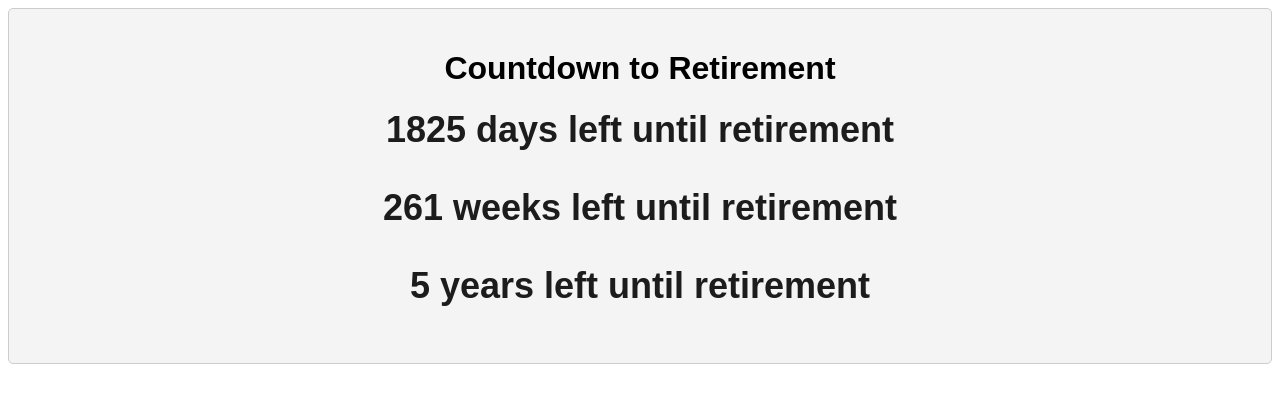
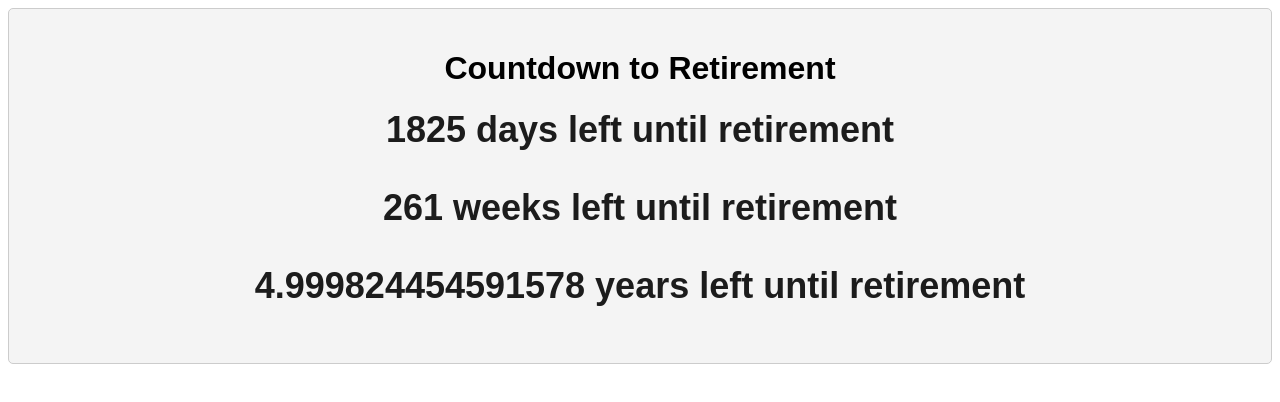
Before and after one commit to cstanleyhns/retirement, a Vue app: page / in a window 1280 px wide. Shown: the top 402 px of the page. Built offline with nearby package versions, Linux system fonts and the light colour scheme.

Commit message:
updated years

```diff
--- a/src/App.vue
+++ b/src/App.vue
@@ -32,7 +32,7 @@ export default {
     },
     yearsLeft() {
       const oneYear = 365 * 24 * 60 * 60 * 1000; // hours*minutes*seconds*milliseconds
-      const diffYears = Math.round(Math.abs((this.retirementDate - this.currentDate) / oneYear));
+      const diffYears = (Math.abs((this.retirementDate - this.currentDate) / oneYear));
       return diffYears;
     },
   },
```
